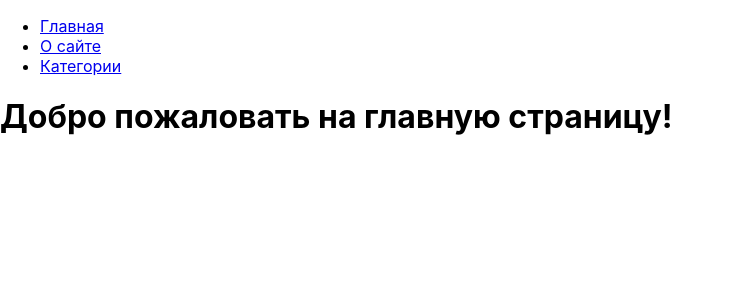
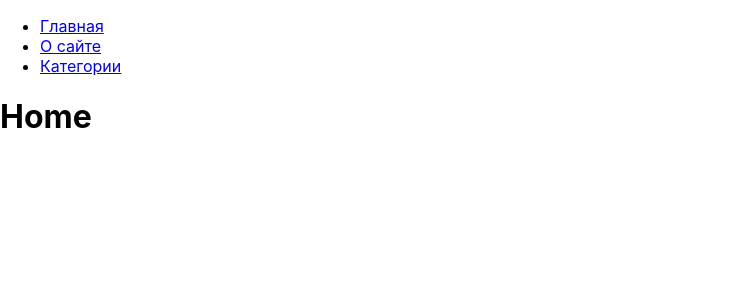
Before and after one commit to dim50dim/react_routers, a React (Create React App) app: page / in a window 1280 px wide. Shown: the top 300 px of the page, without its empty margins (0-732 px from the left). Built offline with nearby package versions, Linux system fonts and the light colour scheme.

Commit message:
changed h1 in component Home.

```diff
--- a/src/Home.js
+++ b/src/Home.js
@@ -2,7 +2,7 @@ import React from "react";
 
 function Home() {
     return (
-        <h1>Добро пожаловать на главную страницу!</h1>
+        <h1>Home</h1>
     )
 }
 export default Home;
```
